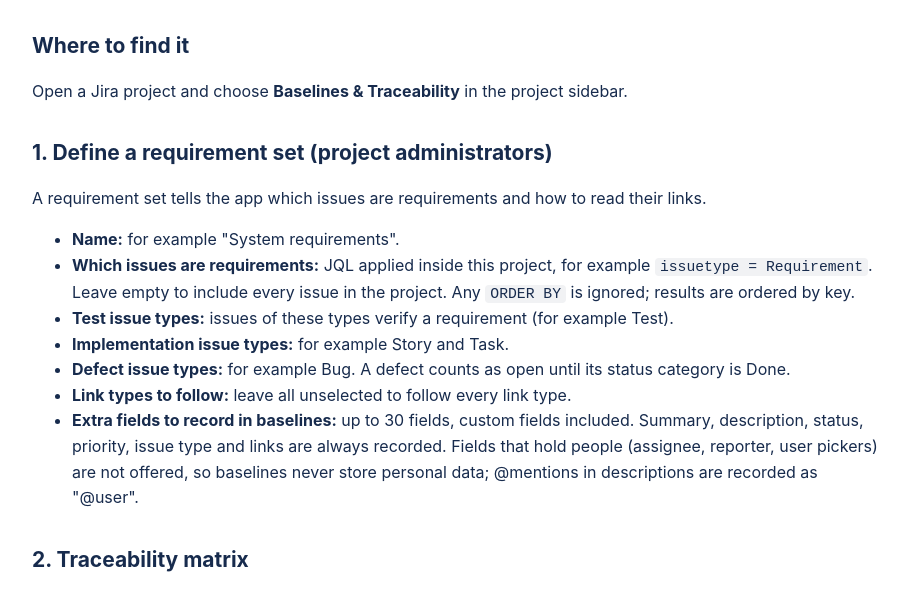
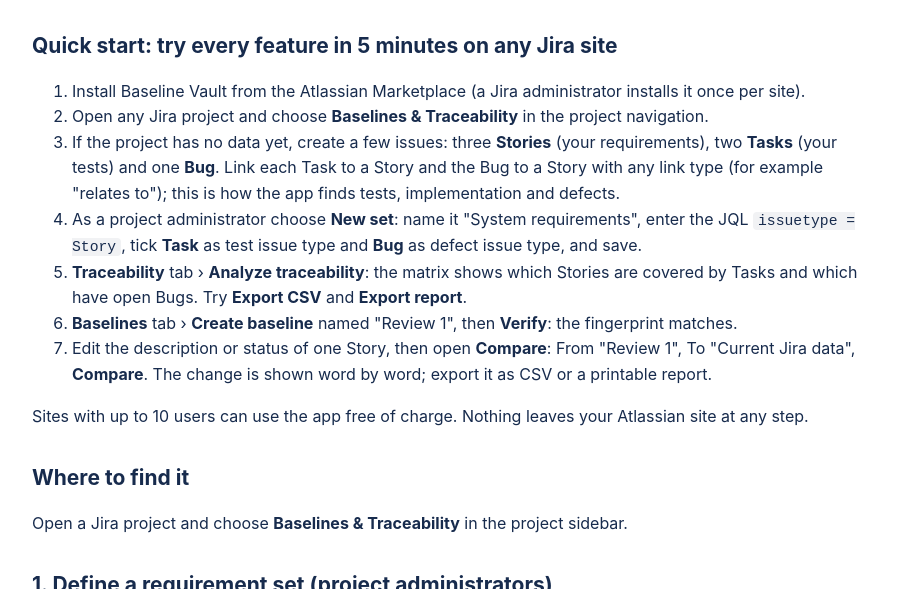
Before and after one commit to kortali-apps/kortali-apps.github.io, a plain HTML site: page baseline-vault/docs.html in a window 1280 px wide. Shown: the part 128-717 px from the top of the page, without its empty margins (184-1091 px from the left). Drawn offline with Linux system fonts and the light colour scheme.

Commit message:
Add files via upload

```diff
--- a/baseline-vault/docs.html
+++ b/baseline-vault/docs.html
@@ -25,6 +25,22 @@ footer .bar{display:block}
 <nav><a href="../baseline-vault/">Baseline Vault</a><a href="../baseline-vault/docs.html" class="on">User guide</a><a href="../baseline-vault/privacy.html">Privacy</a><a href="../baseline-vault/security.html">Security</a><a href="../support.html">Support</a></nav></div></header>
 <main>
 <h1>Baseline Vault – user guide</h1>
+<h2>Quick start: try every feature in 5 minutes on any Jira site</h2>
+<ol>
+<li>Install Baseline Vault from the Atlassian Marketplace (a Jira administrator installs it once per site).</li>
+<li>Open any Jira project and choose <strong>Baselines &amp; Traceability</strong> in the project navigation.</li>
+<li>If the project has no data yet, create a few issues: three <strong>Stories</strong> (your requirements), two <strong>Tasks</strong>
+(your tests) and one <strong>Bug</strong>. Link each Task to a Story and the Bug to a Story with any link type
+(for example &quot;relates to&quot;); this is how the app finds tests, implementation and defects.</li>
+<li>As a project administrator choose <strong>New set</strong>: name it &quot;System requirements&quot;, enter the JQL
+<code>issuetype = Story</code>, tick <strong>Task</strong> as test issue type and <strong>Bug</strong> as defect issue type, and save.</li>
+<li><strong>Traceability</strong> tab › <strong>Analyze traceability</strong>: the matrix shows which Stories are covered by Tasks and
+which have open Bugs. Try <strong>Export CSV</strong> and <strong>Export report</strong>.</li>
+<li><strong>Baselines</strong> tab › <strong>Create baseline</strong> named &quot;Review 1&quot;, then <strong>Verify</strong>: the fingerprint matches.</li>
+<li>Edit the description or status of one Story, then open <strong>Compare</strong>: From &quot;Review 1&quot;, To &quot;Current Jira data&quot;,
+<strong>Compare</strong>. The change is shown word by word; export it as CSV or a printable report.</li>
+</ol>
+<p>Sites with up to 10 users can use the app free of charge. Nothing leaves your Atlassian site at any step.</p>
 <h2>Where to find it</h2>
 <p>Open a Jira project and choose <strong>Baselines &amp; Traceability</strong> in the project sidebar.</p>
 <h2>1. Define a requirement set (project administrators)</h2>
```
Also changed, not shown: baseline-vault/security.html (+5 -1 lines).
